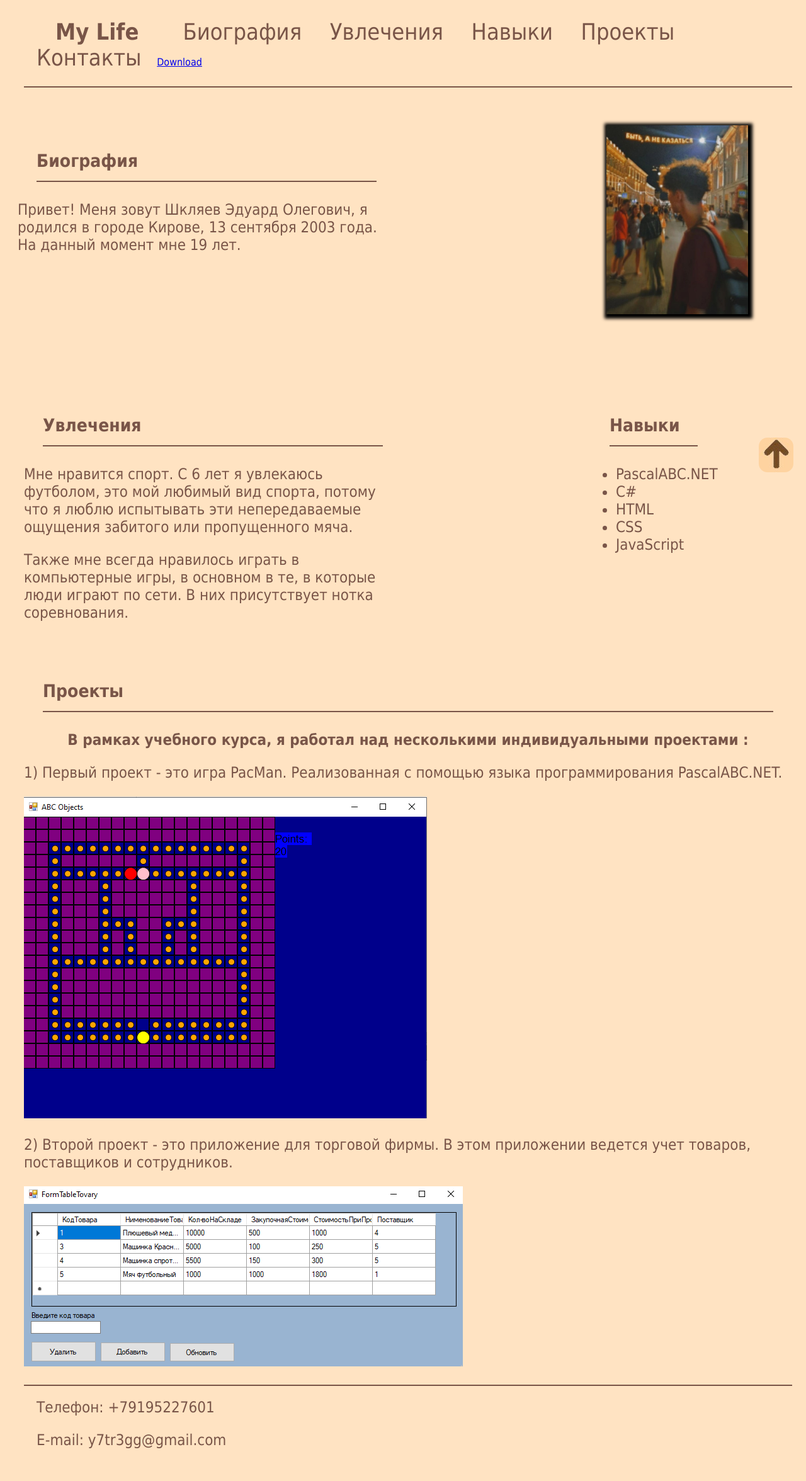
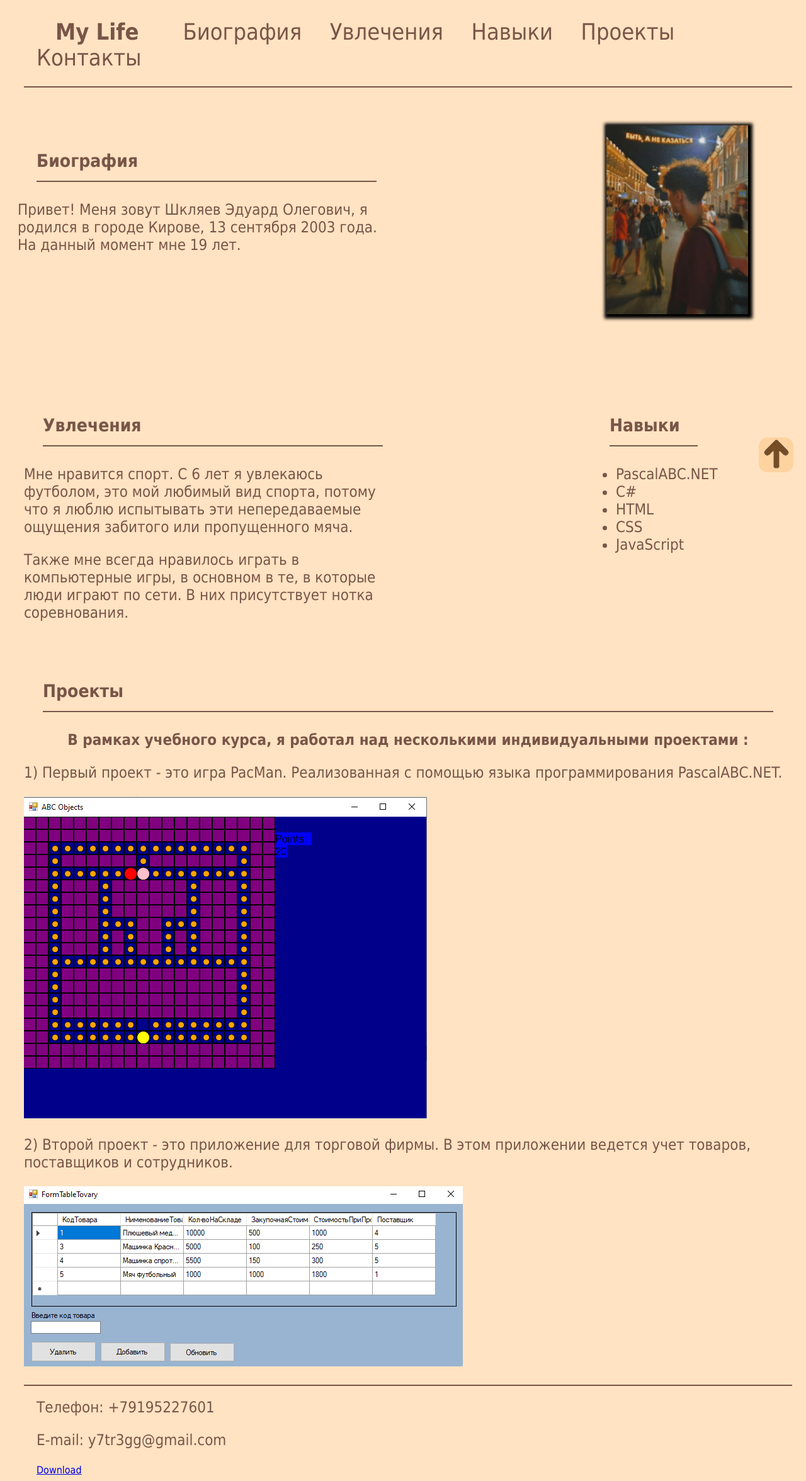
Before and after one commit to shklyager/mylife, a plain HTML site: page index.html in a window 1280 px wide. Shown: the whole page at 63% size. Before the commit the page ends 2325 px from the top, so only its background shows below. Drawn offline with nearby package versions, Linux system fonts and the light colour scheme.

Commit message:
Update index.html

```diff
--- a/index.html
+++ b/index.html
@@ -27,7 +27,6 @@
             <a class="zagolovki" href="#nav">Навыки</a>
             <a class="zagolovki" href="#proekt">Проекты</a>
             <a class="zagolovki" href="#kont">Контакты</a>
-            <a href="img/test.txt" download>Download</a>
         </div>
 
         <div class ="card">
@@ -71,6 +70,7 @@
             <p class ="text4-crd">Телефон: <a  class ="text4-crd" href="tel:+79195227601">+79195227601</a>
             <a name="kont"></a></p>
             <p class ="text4-crd">E-mail: <a class ="text4-crd"  href="mailto:y7tr3gg@gmail.com">y7tr3gg@gmail.com</a></p>
+            <a class="downloacl" href="img/test.txt" download>Download</a>
         </div>
     </div>
     </body>
```
